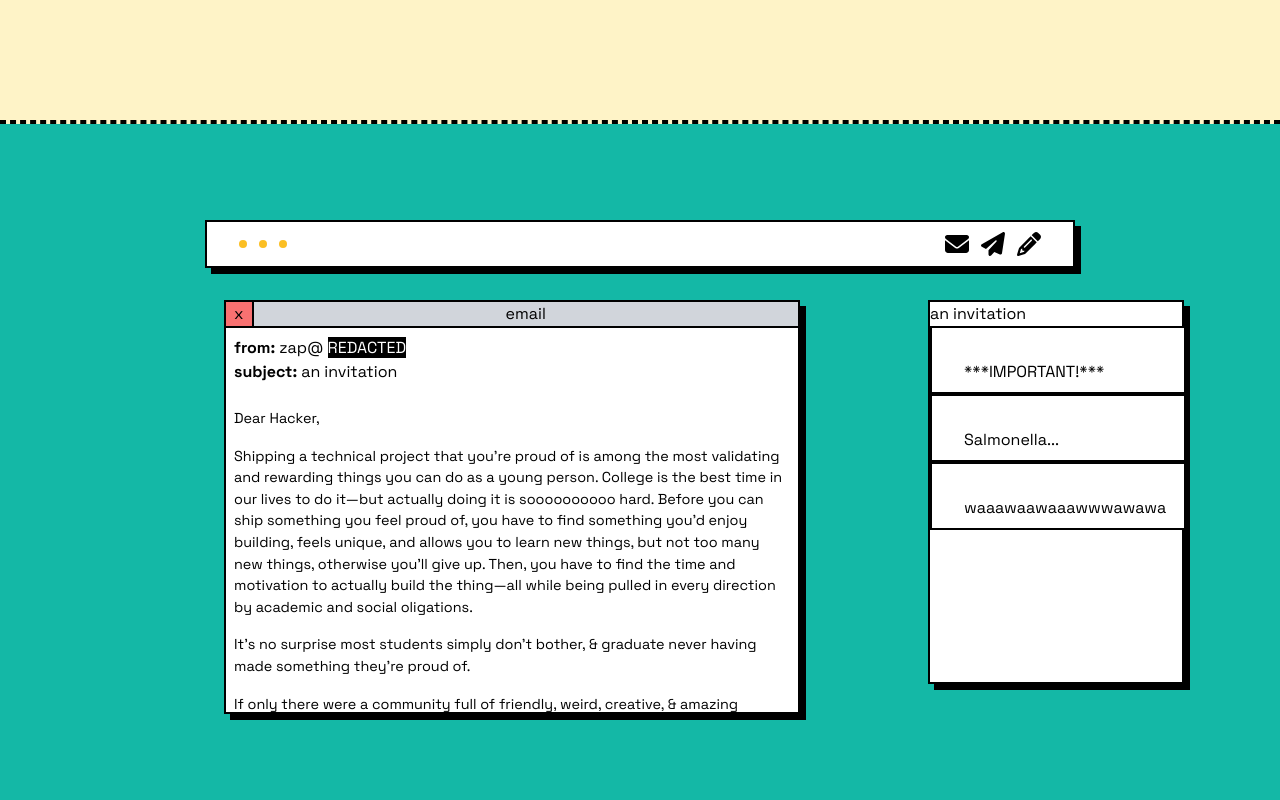
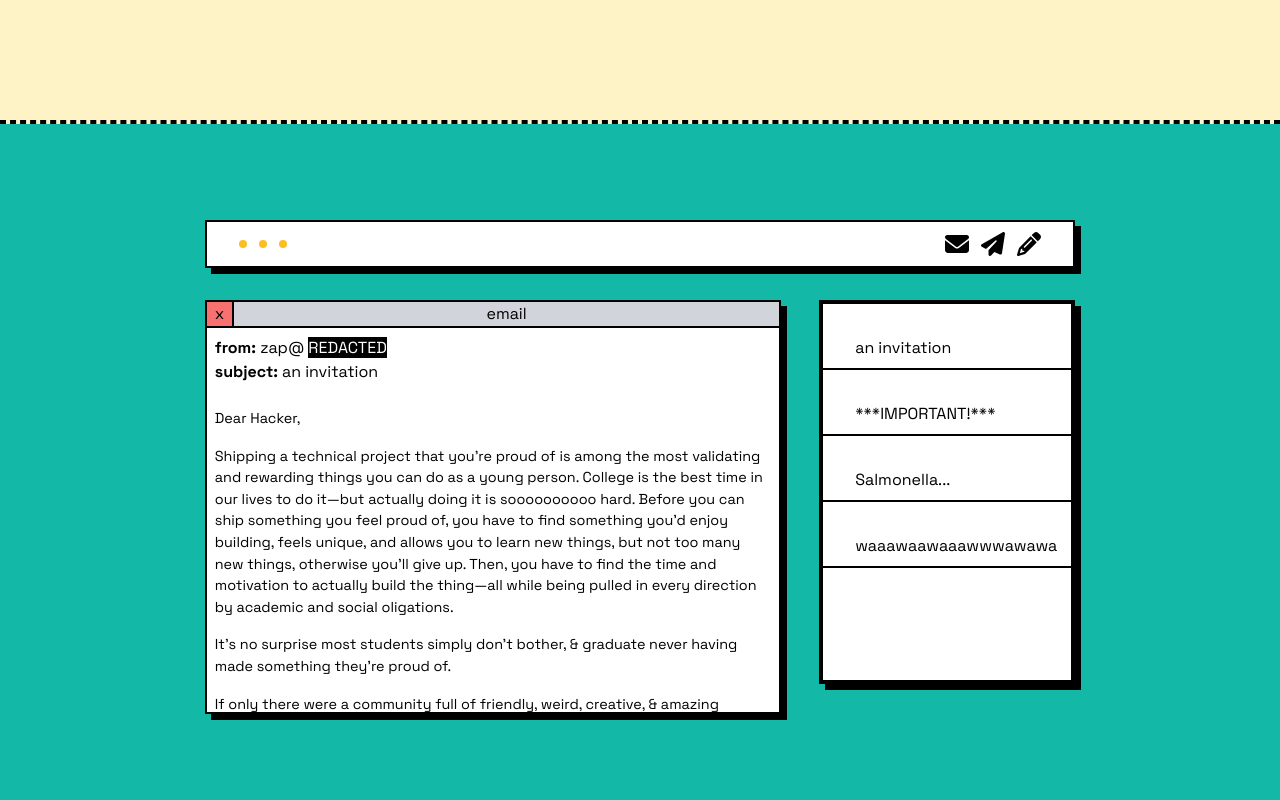
Before and after one commit to purduehackers/site, a Next.js app: page / in a window 1280 px wide. Shown: the part 680-1480 px from the top of the page. Built offline with nearby package versions, Linux system fonts and the light colour scheme.

Commit message:
finished adding basic email blocks and resizing

```diff
--- a/components/email.tsx
+++ b/components/email.tsx
@@ -10,9 +10,10 @@ const Email = () => {
   const { draggable, setDraggable } = useContext(DraggableContext);
 
   return (
-    <div className="bg-teal-500 min-h-screen p-24">
+    <div className="bg-teal-500 min-h-screen p-24 pb-48">
+      <div className="flex flex-col w-full lg:w-4/5 mx-auto ">
         <div className="border-2 border-black flex justify-between items-center bg-white
-            w-11/12 sm:w-5/6 md:w-4/5 mx-auto h-12 px-8 mb-8 shadow-email">
+              w-full h-12 px-8 mb-8 shadow-email">
           <div className="w-12 flex justify-between text-[8px] text-amber-400">
             <FontAwesomeIcon icon={faCircle}/>
             <FontAwesomeIcon icon={faCircle}/>
@@ -24,11 +25,26 @@ const Email = () => {
             <FontAwesomeIcon icon={faPencil}/>
           </div>
         </div>
-      <div className="flex w-full">
+        <div className="flex flex-col flex-col-reverse md:flex-row md:flex-row-reverse justify-between w-full">
+          <div className="border-4 border-black flex flex-col bg-white
+                w-11/12 sm:w-7/12 md:w-64 h-96 shadow-email">
+            <div className="border-b-2 border-black flex flex-col bg-white w-full h-12 p-8">
+                  <h4>an invitation</h4>
+            </div>
+            <div className="border-b-2 border-black flex flex-col bg-white w-full h-12 p-8">
+                  <h4>***IMPORTANT!***</h4>
+            </div>
+            <div className="border-b-2 border-black flex flex-col bg-white w-full h-12 p-8">
+                  <h4>Salmonella...</h4>
+            </div>
+            <div className="border-b-2 border-black flex flex-col bg-white w-full h-12 p-8">
+                  <h4>waaawaawaaawwwawawa</h4>
+            </div>
+          </div>
           <Draggable
               disabled={!draggable}
               handle=".handle">
-          <div className="border-2 border-black w-11/12 sm:w-[36rem] mx-auto mb-8 shadow-email">
+            <div className="border-2 border-black w-11/12 sm:w-[36rem] sm:min-w-[30rem] shadow-email mr-8">
               <div className="handle border-b-2 border-black flex flex-row bg-gray-300 cursor-pointer">
                 <p className="px-2 border-r-2 border-black bg-red-400">x</p>
                 <div className="grow" />
@@ -84,23 +100,6 @@ const Email = () => {
               </div>
             </div>
           </Draggable>
-        <div className="border-2 border-black flex flex-col bg-white
-              w-11/12 sm:w-1/6 md:w-64 h-96 mb-8 shadow-email">
-          <div className="inbox-email">
-                <h4>an invitation</h4>
-          </div>
-          <div className="border-2 border-black flex flex-col bg-white
-              w-11/12 sm:w-1/6 md:w-64 h-12 p-8">
-                <h4>***IMPORTANT!***</h4>
-          </div>
-          <div className="border-2 border-black flex flex-col bg-white
-              w-11/12 sm:w-1/6 md:w-64 h-12 p-8">
-                <h4>Salmonella...</h4>
-          </div>
-          <div className="border-2 border-black flex flex-col bg-white
-              w-11/12 sm:w-1/6 md:w-64 h-12 p-8">
-                <h4>waaawaawaaawwwawawa</h4>
-          </div>
         </div>
       </div>
     </div>
--- a/styles/globals.css
+++ b/styles/globals.css
@@ -21,9 +21,5 @@
     @apply border-solid border-black border-4 relative
       px-2 py-2 w-40 sm:w-48 h-20 min-w-fit rounded-3xl font-bold font-mono
       text-xl shadow-footer-btn hover:shadow-none hover:top-2 bg-white;
-  },
-  .inbox-email {
-    @apply border-2 border-black flex flex-col bg-white
-      w-11/12 sm:w-1/6 md:w-64 h-12 p-8;
   }
 }
```
Lines whose indentation alone changed are shown as unchanged.
